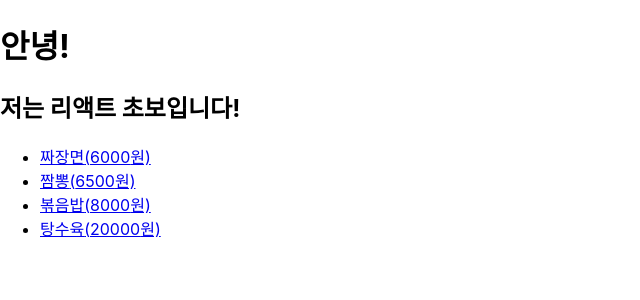
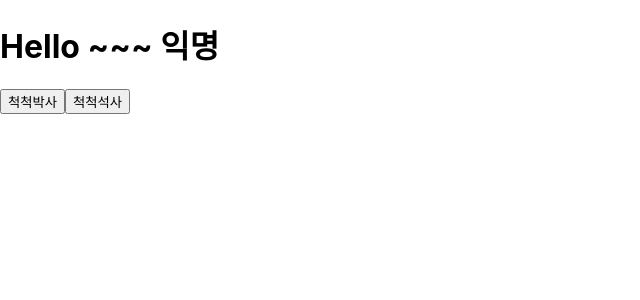
Before and after one commit to choisunghwan/todo_react, a React (Create React App) app: page / in a window 1280 px wide. Shown: the top 300 px of the page, without its empty margins (0-640 px from the left). Built offline with nearby package versions, Linux system fonts and the light colour scheme.

Commit message:
usestae , hook

```diff
--- a/src/App.js
+++ b/src/App.js
@@ -1,13 +1,16 @@
 import logo from './logo.svg';
 import './App.css';
+import Hello from './components/Hello';
 import Greeting from './components/Greeting';
 import FoodList from './components/FoodList';
 
 function App() {
   return (
     <>
-      <Greeting/>
-      <FoodList/>
+      {/* <Greeting/> */}
+      {/* <FoodList /> */}
+      <Hello/>
+
     </>
   );
 }
--- /dev/null
+++ b/src/components/Hello.js
@@ -0,0 +1,37 @@
+import React, { useState } from 'react'
+
+const Hello = () => {
+
+    //일반 변수는 상태값관리가 안됨.
+    // let nickName = '익명';
+    const [nickName, setNickName] = useState('익명');
+    // console.log(us);
+
+  // 여기에 쓴 코드는 태그가 렌더링되기 전에 실행됨.
+//   const $btn = document.querySelector('.btn');
+//   $btn.onclick = e => {
+//     alert('박사님 안녕~~');
+//   };
+
+  // 이벤트 핸들러 함수 정의
+  const sayHello = e => {
+    // alert('박사님 안녕~~');
+    // 싱태변수 값을 변경할때는 직접 대입하면 안되고 상태변경함수를 이용해야함.
+    // nickname = "척척박사"; (x)
+    setNickName('척척박사'); //(o)
+  };
+
+  console.log('Hello nickName: ' +nickName);
+
+
+
+  return (
+    <>
+        <h1>Hello ~~~ {nickName} </h1>
+        <button className="btn" onClick={sayHello}>척척박사</button>
+        <button className="btn" onClick={() => {setNickName('척척석사')  }}>척척석사</button>
+    </>
+  )
+}
+
+export default Hello
```
